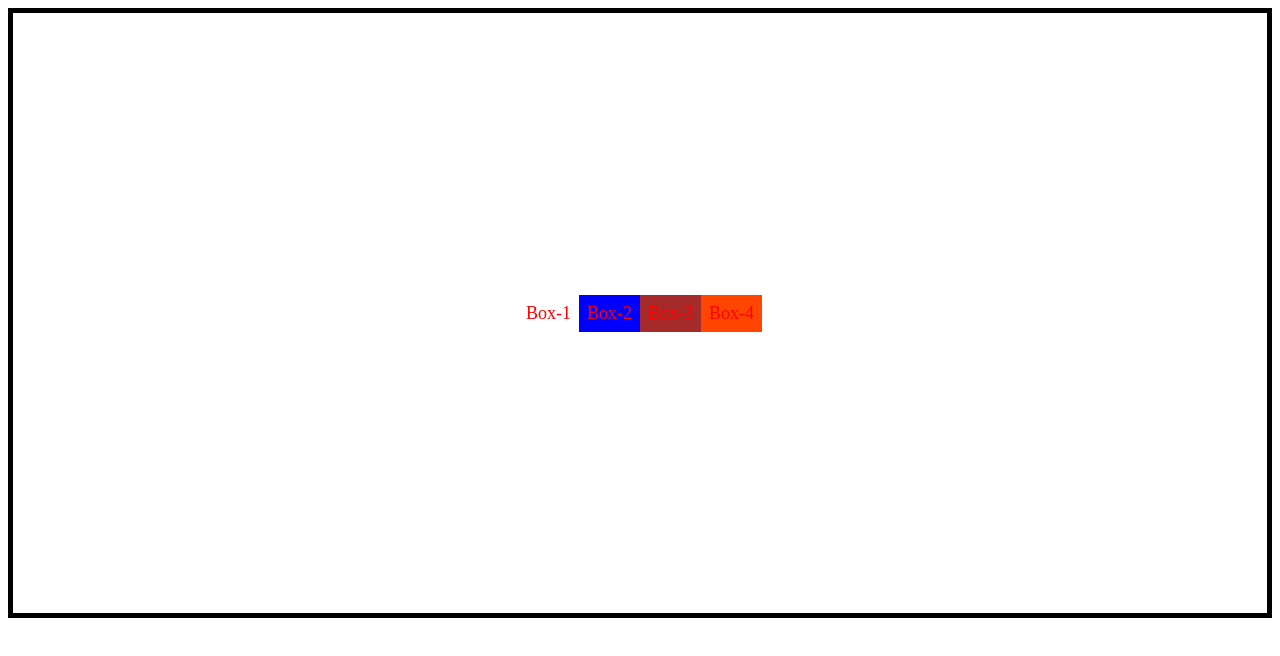
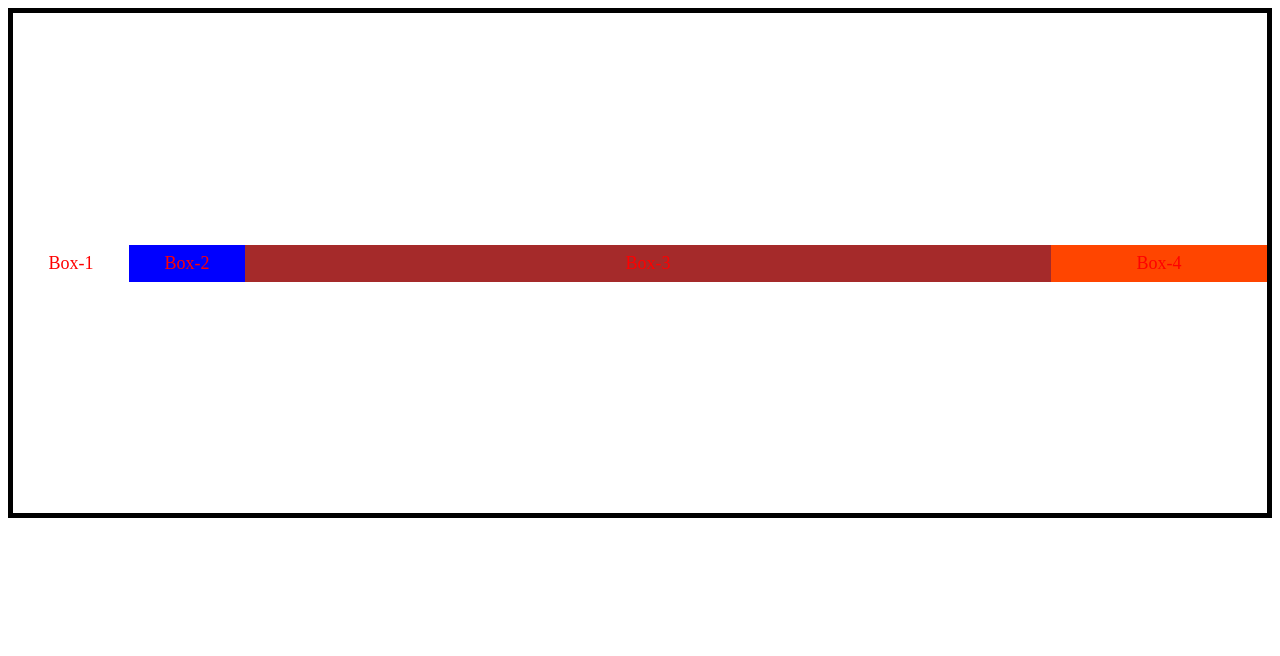
Before and after one commit to gayathri-g-1994/resume, a plain HTML site: page flex.html in a window 1280 px wide. Drawn offline with Linux system fonts and the light colour scheme; files that its build step writes are made by us from their sources.

Commit message:
Update flex.css

```diff
--- a/flex.css
+++ b/flex.css
@@ -194,17 +194,121 @@
     justify-content: row;
     flex: wrap;
     height: 600px;
+
     align-content: center;
+
 }
 
+/*short hand property of flex-direction and flex-wrap
+.container
+{
+    display: flex;
+    flex-direction: row;
+    flex: wrap;
+    align-content: center;
 
-/*--order--*/
+}
+similaar to
+*/
+.container
+{
+    display: flex;
+    flex-flow: row wrap;
+
+}
 
 .container
 {
     display: flex;
+    flex-flow: row wrap-reverse;
 }
-.item-1{order: 1;}
-.item-2{order: 2;}
-.item-3{order: 3;}
-.item-4{order: 4;}
+
+/*wrapping row direction column*/
+.container
+{
+    display: flex;      /*flexwrap not working*/
+    height:200px;
+    flex-flow: column wrap;
+}
+
+
+.container
+{
+    display: flex;
+    flex-direction: column; /*output same as above*/
+    justify-content: center;
+    align-items: center;
+}
+
+
+/*--row-gap column-gap used to make gap between rows/columns after shrinking the website
+.container
+{
+    display: flex;
+    flex-flow: row wrap;
+    row-gap: 40px;
+    column-gap: 40px;
+}
+--*/
+.container
+{
+    display: flex;
+    flex-direction: row;
+
+
+}
+/*--to evenly distrubute the sizing of each item and if value given higher for  a particular item more size given to the item*--
+.flex-item
+{
+    flex-grow: 1;
+}
+
+
+.item-4
+{
+    flex-grow: 4; /*default value is 0
+}
+*/
+.flex-item
+{
+    width: 100px;
+}
+
+.item-4
+{
+    flex-shrink: 2; /*--not working--*/
+}
+
+/*--setting width of a particular item--*/
+
+.item-4{
+    flex-basis: 200px;
+
+}
+
+/*--short hand property of flex--*/
+
+.item-3{
+    flex: 1 0 300px;
+}
+
+.item-2{
+    flex: 0 1 100px; /*--flexgrow flexshrink flexbasis--*/
+}
+
+/*--align-self--*/
+
+.container{
+    display: flex;
+    height: 500px;
+    align-items: stretch; /*--stretch used to stretch items in cross axis--*/
+}
+
+.item-1
+{
+    align-self: auto;  /*--same as align-items take value as in align-item if mentioned auto*/
+}
+
+.item-2{
+    align-self: space-around;
+}
```
